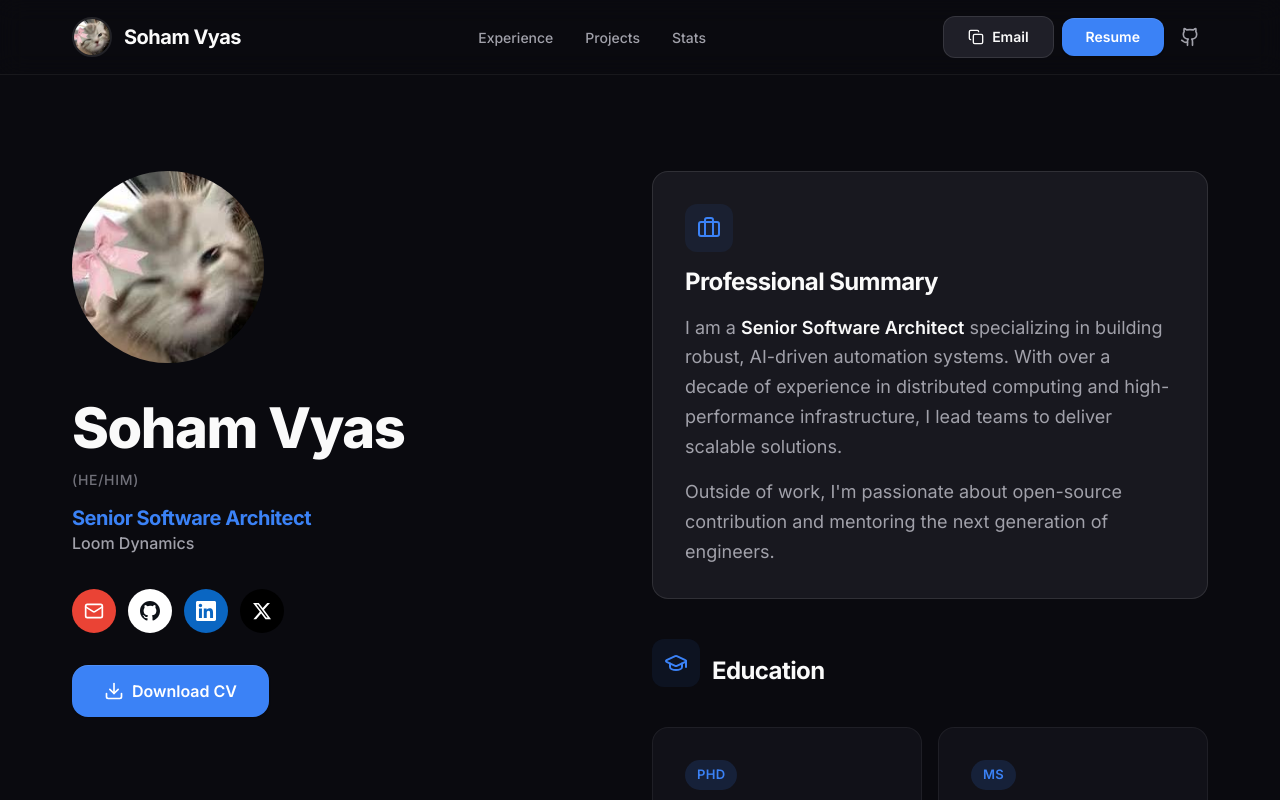
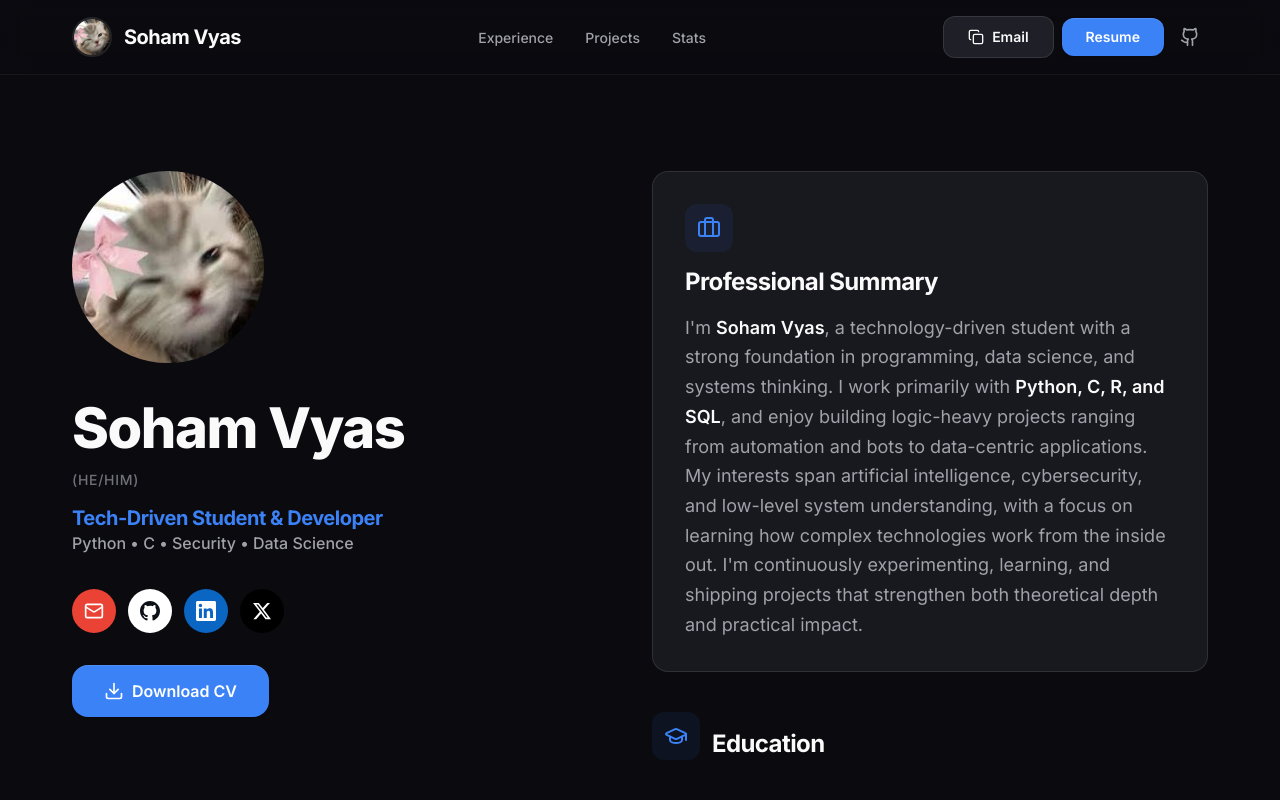
Before and after one commit to vyassoham/myweb, a Next.js app: page / in a window 1280 px wide. Shown: the top 800 px of the page. Built offline with nearby package versions, Linux system fonts and the light colour scheme; no server answers.

Commit message:
UPDATE: Professional Summary and Identity text

```diff
--- a/app/components/Hero.tsx
+++ b/app/components/Hero.tsx
@@ -50,10 +50,10 @@ export default function Hero(): React.JSX.Element {
                                 (he/him)
                             </p>
                             <h2 className="text-xl text-accent font-bold mb-1">
-                                Senior Software Architect
+                                Tech-Driven Student & Developer
                             </h2>
                             <p className="text-secondary font-medium">
-                                Loom Dynamics
+                                Python • C • Security • Data Science
                             </p>
                         </div>
 
@@ -88,13 +88,11 @@ export default function Hero(): React.JSX.Element {
                                 <Briefcase className="w-6 h-6" />
                             </div>
                             <h3 className="text-2xl font-bold mb-4">Professional Summary</h3>
-                            <p className="text-lg leading-relaxed mb-4">
-                                I am a <strong>Senior Software Architect</strong> specializing in building robust, AI-driven automation systems. With over a decade of experience in distributed computing and high-performance infrastructure, I lead teams to deliver scalable solutions.
-                            </p>
                             <p className="text-lg leading-relaxed">
-                                Outside of work, I&apos;m passionate about open-source contribution and mentoring the next generation of engineers.
+                                I&apos;m <strong>Soham Vyas</strong>, a technology-driven student with a strong foundation in programming, data science, and systems thinking. I work primarily with <strong>Python, C, R, and SQL</strong>, and enjoy building logic-heavy projects ranging from automation and bots to data-centric applications. My interests span artificial intelligence, cybersecurity, and low-level system understanding, with a focus on learning how complex technologies work from the inside out. I&apos;m continuously experimenting, learning, and shipping projects that strengthen both theoretical depth and practical impact.
                             </p>
                         </div>
+
 
                         {/* Education */}
                         <div className="animate-fade-in-up delay-3">
```
